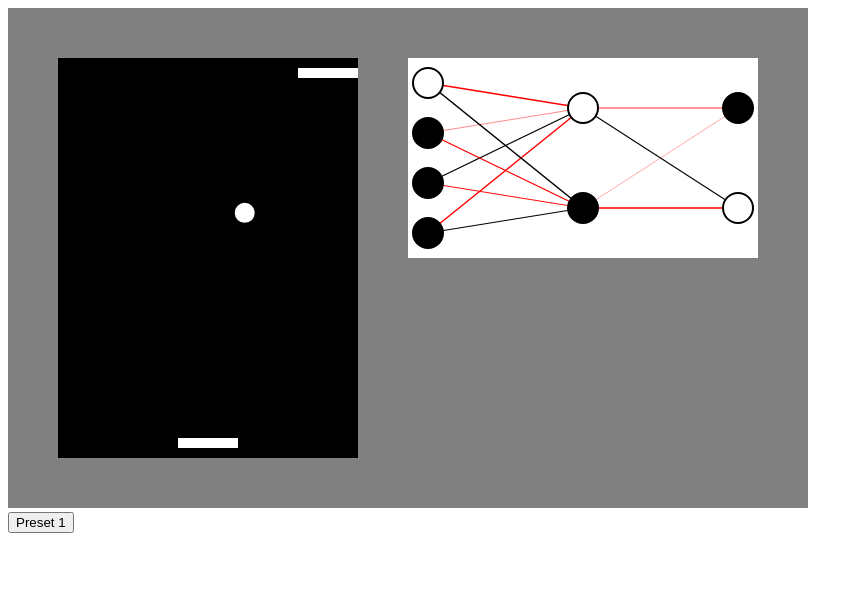
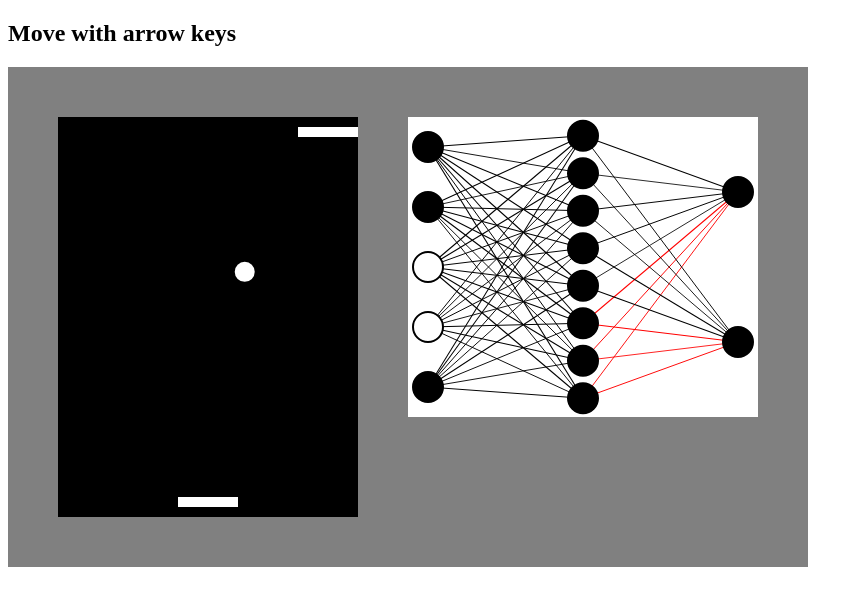
Before and after one commit to emedws/neural-pong, a plain HTML site: page index.html in a window 1280 px wide. Shown: the whole page, without its empty margins (0-863 px from the left). Drawn offline with Linux system fonts and the light colour scheme.

Commit message:
add training input delete presets

```diff
--- a/index.html
+++ b/index.html
@@ -7,34 +7,38 @@
   <script src="math.js"></script>
   <script src="singleLayerNeuralNetwork.js"></script>
   <script>
-    var network;
-    var presets = [{ con_neu: [[0.2260688754008724, -0.58848224816346, -0.06990626518987675, 0.0012118253153929892], [-0.31445225987944836, -0.5420434647474939, -0.749811815708048, -0.8499164491167042]], neuronsBias: [-0.03827803566503718, 0.6499125315900467], con_out: [[0.8715930653048827, -0.5943007326645282], [0.6323349592771126, 0.35282189976935463]], outputsBias: [0.10683821184647435, 0.4077133132758517] }]
-    function setPreset(preset) {
-      Object.assign(network, presets[preset]);
-    }
     function init() {
       var canvas = document.getElementById('canvas');
       var ctx = canvas.getContext('2d');
       var pong = new Pong(50, 50, 300, 400);
-      network = new SingleLayerNeuralNetwork(4, 2, 2)
+      const network = new SingleLayerNeuralNetwork(5, 8, 2)
       var step = function () {
         ctx.fillStyle = 'gray';
         ctx.fillRect(0, 0, 800, 500);
-        network.process(
-          [
-            (pong.ball.dir.y < 0) * 1,
-            pong.paddles[0].x - pong.ball.x,
-            pong.ball.y,
-            pong.paddles[0].x
-          ]
-        );
-        //console.log(network.outputs)
+        var trainingInput = [
+          Number(pong.ball.dir.y > 0),
+          (pong.paddles[1].y - pong.ball.y) / 400,
+          Number(pong.ball.x < pong.paddles[1].x),
+          Number(pong.ball.x > pong.paddles[1].x - pong.paddles[1].width / 2
+            && pong.ball.x < pong.paddles[1].x + pong.paddles[1].width / 2),
+          Number(pong.ball.x > pong.paddles[1].x),
+        ];
+        var trainingTarget = [Number(keys[37]) || 0, Number(keys[39]) || 0]
+        for (let i = 0; i < 100; i++) {
+          network.train(trainingInput, trainingTarget);
+        }
+        network.process([
+          Number(pong.ball.dir.y > 0),
+          (pong.ball.y - pong.paddles[0].y + pong.paddles[0].height) / 400,
+          Number(pong.ball.x > pong.paddles[0].x),
+          Number(pong.ball.x > pong.paddles[0].x - pong.paddles[0].width / 2
+            && pong.ball.x < pong.paddles[0].x + pong.paddles[0].width / 2),
+          Number(pong.ball.x < pong.paddles[0].x)
+        ]);
         pong.setInput([{ right: network.outputs[1] > network.outputs[0], left: network.outputs[0] > network.outputs[1] },
         { right: keys[39], left: keys[37] }])
         pong.render(ctx);
-
-        network.draw(ctx, 400, 50, 350, 200);
-        //console.log(keys)
+        network.draw(ctx, 400, 50, 350, 300);
       };
       setInterval(step, 1000 / 60);
     }
@@ -51,8 +55,8 @@
 </head>
 
 <body onload="init()">
+  <h2>Move with arrow keys</h2>
   <div><canvas id="canvas" width="800" height="500"></canvas></div>
-  <div><button onclick="setPreset(0)">Preset 1</button></div>
 </body>
 
 </html>
--- a/singleLayerNeuralNetwork.js
+++ b/singleLayerNeuralNetwork.js
@@ -6,6 +6,7 @@ function SingleLayerNeuralNetwork(inputCount, neuronCount, outputCount) {
   this.con_out = Array(outputCount).fill(null).map(i => Array(neuronCount).fill(null).map(n => Math.random()-0.5));
   this.outputs = Array(outputCount).fill(0);
   this.outputsBias = Array(outputCount).fill(null).map(i => Math.random()-0.5);
+  this.learningRate = 0.1;
 
   this.process = function(input) {
     this.inputs = input;
@@ -19,26 +20,30 @@ function SingleLayerNeuralNetwork(inputCount, neuronCount, outputCount) {
 
     var error_out = substract(target, outputs);
 
-    var out_gradients = dot(arrayProduct(this.activation_d(outputs), error_out), 0.1);
+    var out_gradients = dot(arrayProduct(this.activation_d(outputs), error_out), this.learningRate);
     var con_out_delta = dot(out_gradients, neurons);
     this.con_out = add(this.con_out, con_out_delta);
     this.outputsBias = add(this.outputsBias, out_gradients);
 
     var error_neu = dot(transpose(this.con_out), error_out);
-    var neu_gradients = dot(arrayProduct(this.activation_d(neurons), error_neu), 0.1);
+    var neu_gradients = dot(arrayProduct(this.activation_d(neurons), error_neu), this.learningRate);
     var con_neu_delta = dot(neu_gradients, input);
     this.con_neu = add(this.con_neu, con_neu_delta);
     this.neuronsBias = add(this.neuronsBias, neu_gradients);
   }
 
   this.activation = function(arr) {
-    return arr.map(n => Math.max(0, n));
-    // return arr.map(n => 1 / (1 + Math.exp(-n)));
+    // return arr.map(n => Math.max(0, n));
+    return arr.map(sigmoid);
+  }
+
+  function sigmoid(n) {
+    return 1 / (1 + Math.exp(-n));
   }
 
   this.activation_d = function(arr) {
-    return arr.map(n => n > 0 ? 1 : 0);
-    // return arr.map(n => n * (1 - n));
+    // return arr.map(n => n > 0 ? 1 : 0);
+    return arr.map(n => n * (1 - n));
   }
 
   this.draw = function(ctx, x, y, width, height) {
@@ -47,7 +52,7 @@ function SingleLayerNeuralNetwork(inputCount, neuronCount, outputCount) {
     for (let i = 0; i < neuronCount; i++) {
       for (let j = 0; j < inputCount; j++) {
         ctx.beginPath();
-        ctx.lineWidth = Math.abs(this.con_neu[i][j]) * 3 + 0.3;
+        ctx.lineWidth = sigmoid(Math.abs(this.con_neu[i][j])) + 0.3;
         ctx.strokeStyle = this.con_neu[i][j] > 0 ? 'black' : 'red';
         //ctx.strokeStyle = '#' + Math.floor(0xffffff*this.con_neu[i][j]).toString(16);
         ctx.moveTo(x + 20, getY(inputCount, j));
@@ -58,7 +63,7 @@ function SingleLayerNeuralNetwork(inputCount, neuronCount, outputCount) {
     for (let i = 0; i < outputCount; i++) {
       for (let j = 0; j < neuronCount; j++) {
         ctx.beginPath();
-        ctx.lineWidth = Math.abs(this.con_out[i][j]) * 3 + 0.3;
+        ctx.lineWidth = sigmoid(Math.abs(this.con_out[i][j])) + 0.3;
         ctx.strokeStyle = this.con_neu[i][j] > 0 ? 'black' : 'red';
         //ctx.strokeStyle = '#' + Math.floor((0xffffff)*this.con_out[i][j]).toString(16);
         ctx.moveTo(x + width / 2, getY(neuronCount, j));
```
